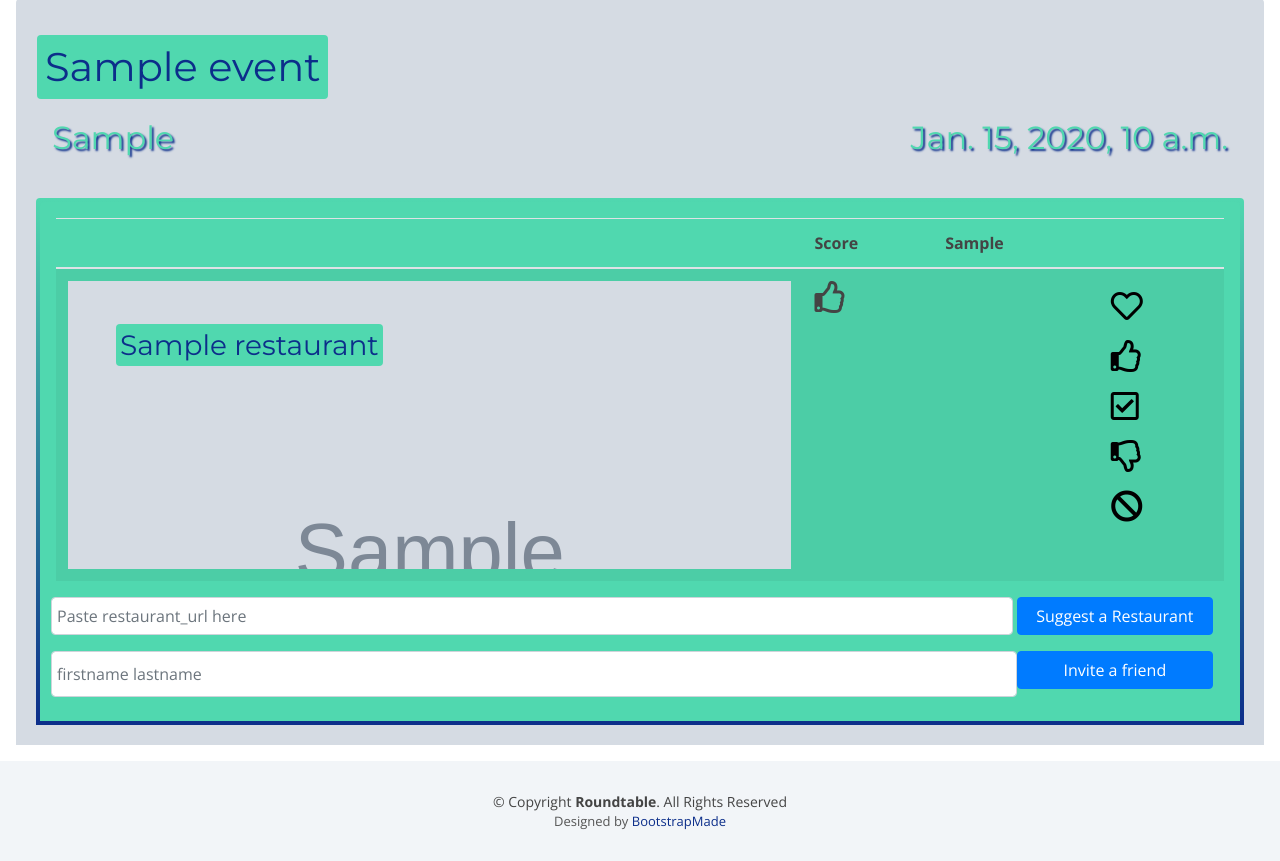
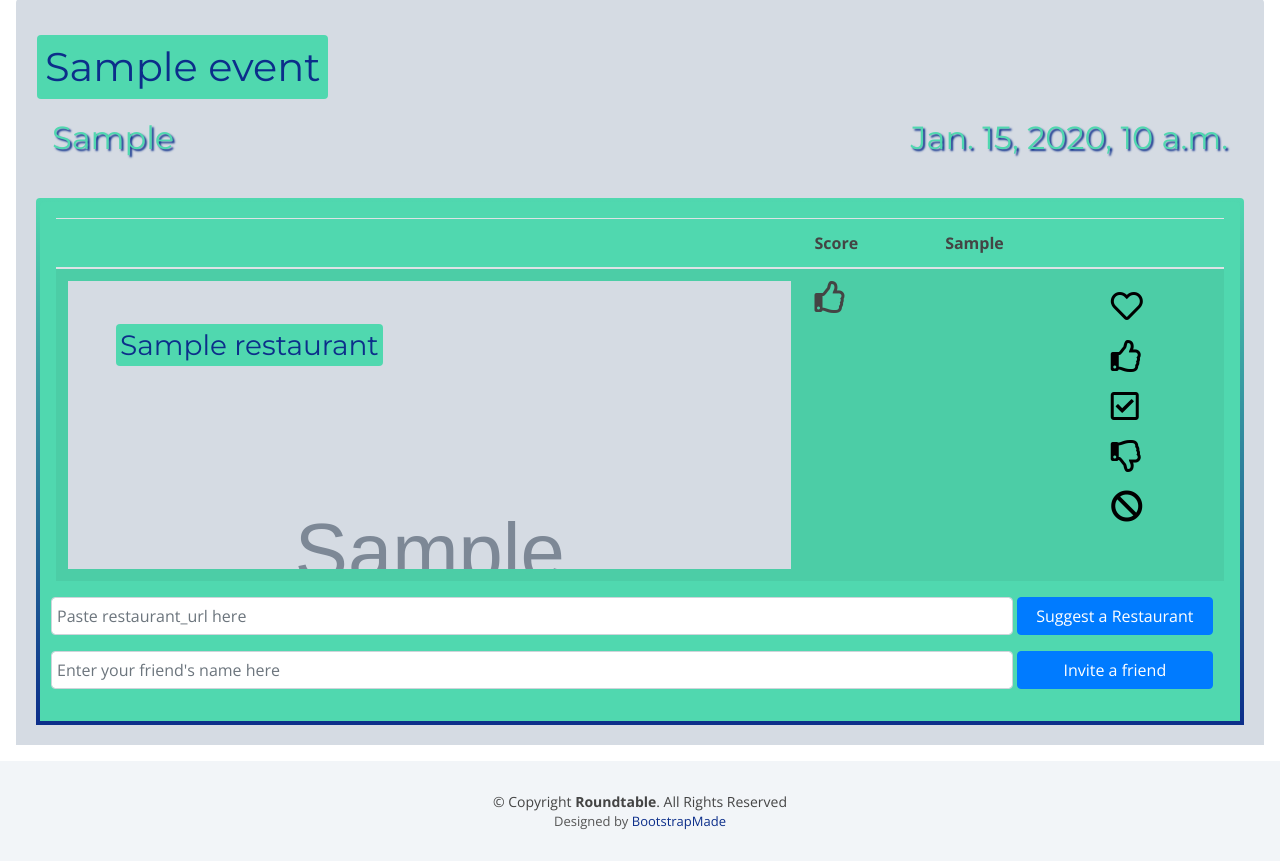
Before and after one commit to simonxzhu/roundtable, a Django app: template apps/roundtable/templates/roundtable/dashboard.html in a window 1280 px wide, after a click that opens the changed part. Shown: the part 251-1112 px from the top of the page. Run offline with Django 3.2, Linux system fonts and the light colour scheme; the template is opened without the code that fills it: values that come from a table or form of the project are taken from there, others are empty; tables that the repository leaves empty hold one stand-in row (values such as "Sample post"); grey boxes marked "Sample" are stand-in pictures; parts of the project's set-up code (start-up, migrations or seed data) failed here and were passed over; some libraries are stand-ins or nearby versions.

Commit message:
Some dashboard changes

```diff
--- a/apps/roundtable/templates/roundtable/dashboard.html
+++ b/apps/roundtable/templates/roundtable/dashboard.html
@@ -108,7 +108,7 @@
                                 <form action="/link_guest/{{ event.id }}" method="post">
                                     {% csrf_token %}
                                     <div class="form-row mb-2">
-                                        <input type="text" class="form-control col" name="guest_name" placeholder="firstname lastname"/>
+                                        <input type="text" class="form-control col mb-2 mr-1" name="guest_name" placeholder="Enter your friend's name here"/>
                                         <div class="validation"></div>
                                         <button type="submit" class="btn btn-primary col-sm-2 mr-3 mb-2">Invite a friend</button>
                                         {% if event.hosted_by == user %}
--- a/apps/roundtable/views.py
+++ b/apps/roundtable/views.py
@@ -290,9 +290,9 @@ def link_guest(request, event_id):
     full_name = request.POST['guest_name'].split(' ')
     event = Event.objects.get(id=event_id)
     if len(full_name) < 2:
-        user = User.objects.filter(first_name=full_name[0]).first()
+        user = User.objects.filter(first_name__iexact=full_name[0]).first()
     else:
-        user = User.objects.filter(first_name=full_name[0], last_name=full_name[1]).first()
+        user = User.objects.filter(first_name__iexact=full_name[0], last_name__iexact=full_name[1]).first()
 
     if user == None:
         print("User doesn't exist")
```
